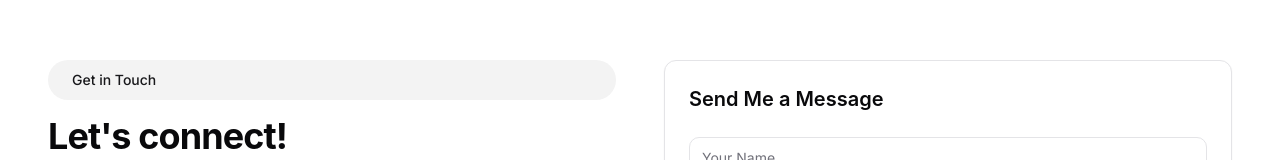
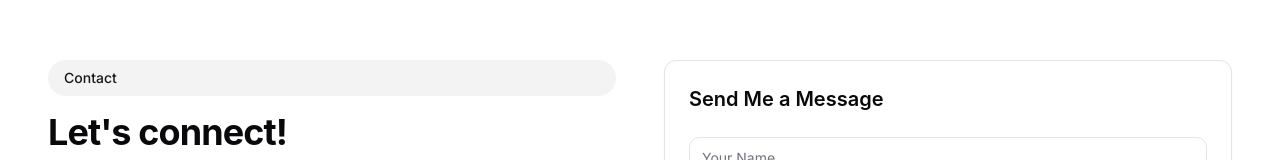
Before and after one commit to miauy/mia-personalwebsite, a React (Vite) app: page / in a window 1280 px wide. Shown: the part 3492-3652 px from the top of the page. Built offline with nearby package versions, Linux system fonts and the light colour scheme.

Commit message:
Refactor: Update contact section text
Change the "Get in touch" text to "Contact" and adjust the bubble's size.

```diff
--- a/src/components/sections/Contact.tsx
+++ b/src/components/sections/Contact.tsx
@@ -14,12 +14,12 @@ export function Contact() {
           <div className="flex flex-col">
             <div
               className={cn(
-                "inline-block mb-4 px-6 py-2.5 rounded-full",
+                "inline-block mb-4 px-4 py-2 rounded-full",
                 "bg-primary/5 text-primary text-sm font-medium",
                 "dark:bg-primary/10"
               )}
             >
-              Get in Touch
+              Contact
             </div>
             <h2 className="text-3xl md:text-4xl font-display font-bold tracking-tight mb-6">
               Let's connect!
```
